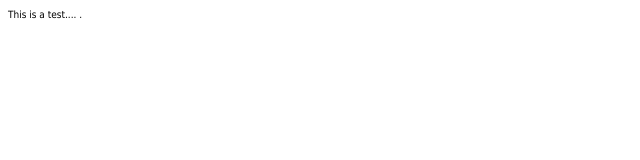
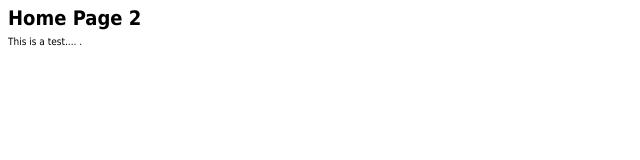
Before and after one commit to kasrajh/MyProject, a plain HTML site: page index.html in a window 1280 px wide. Shown: the whole page, without its empty margins (0-640 px from the left). Drawn offline with Linux system fonts and the light colour scheme.

Commit message:
home page 2 added

```diff
--- a/index.html
+++ b/index.html
@@ -9,6 +9,7 @@
 </head>
 
 <body>
+    <h1>Home Page 2</h1>
     <p>This is a test.... .</p>
 </body>
 
```
